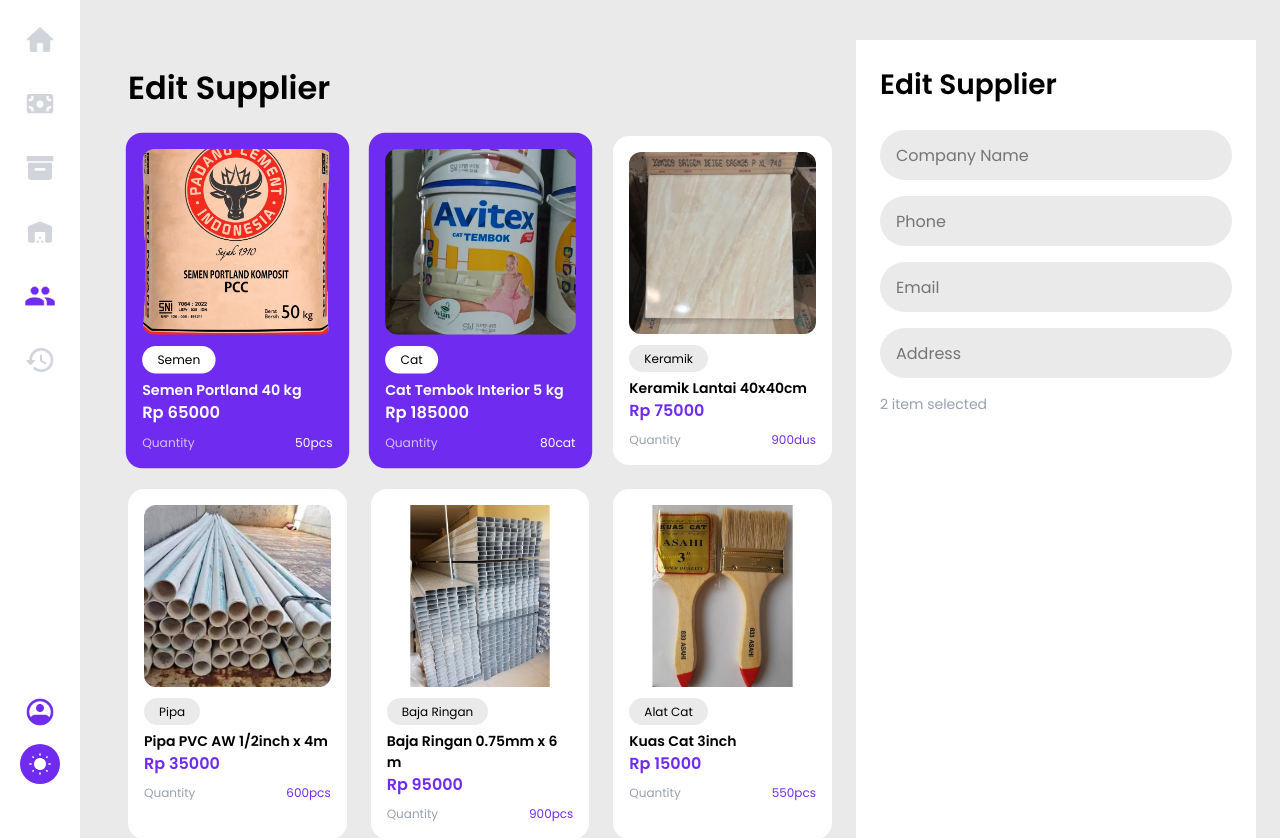
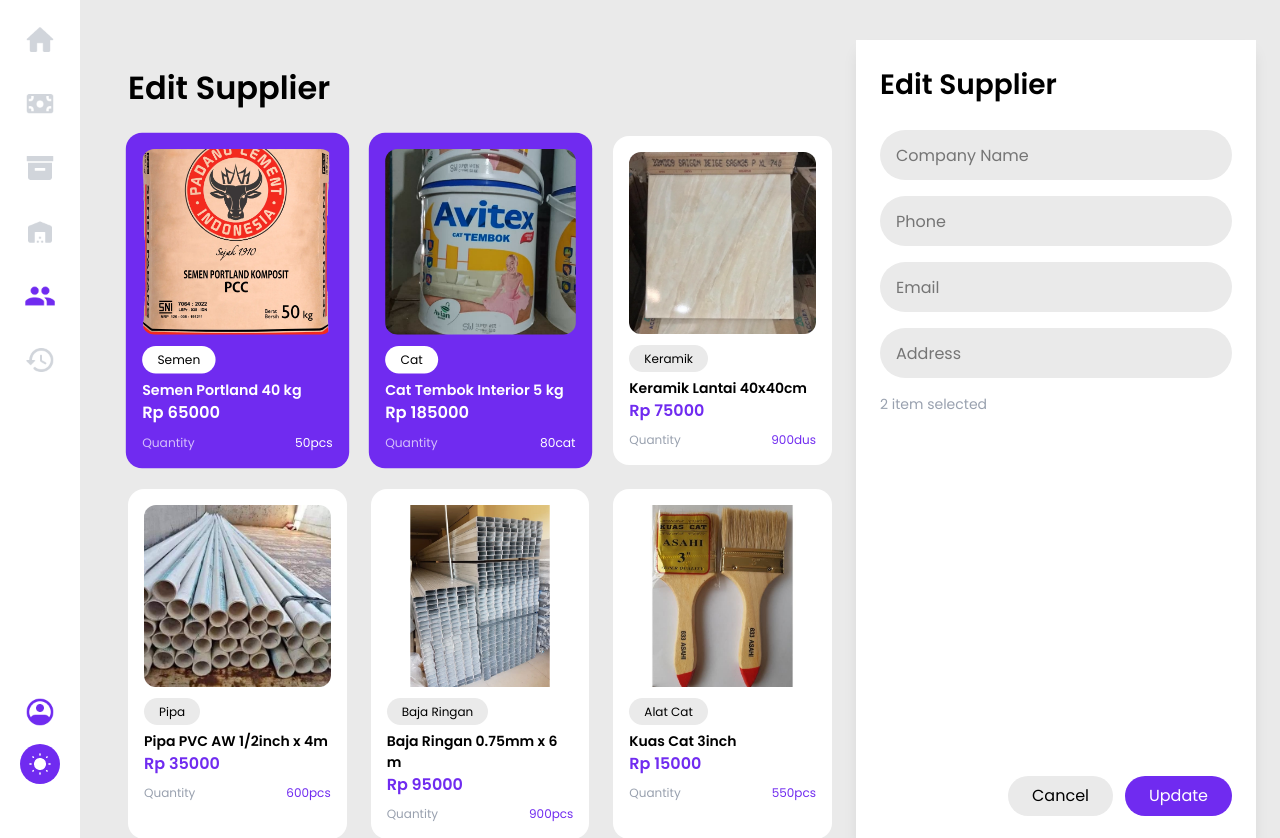
Before and after one commit to Jubilio14/FrontendPOS, a React (Vite) app: page /supplier/edit/1 in a window 1280 px wide. Shown: the top 838 px of the page. Built offline with nearby package versions, Linux system fonts and the light colour scheme; sample sign-in values are in the browser's storage.

Commit message:
update edit supplier modal

```diff
--- a/src/pages/EditSupplier.jsx
+++ b/src/pages/EditSupplier.jsx
@@ -283,7 +283,7 @@ export default function EditSupplier() {
       </div>
 
       {/* RIGHT PANEL */}
-      <div className="w-[400px] bg-white p-6 flex flex-col ">
+      <div className="w-[400px] h-screen sticky top-0 bg-white p-6 flex flex-col shadow-lg">
 
         <h2 className="text-[28px] font-semibold mb-6">
           Edit Supplier
```
